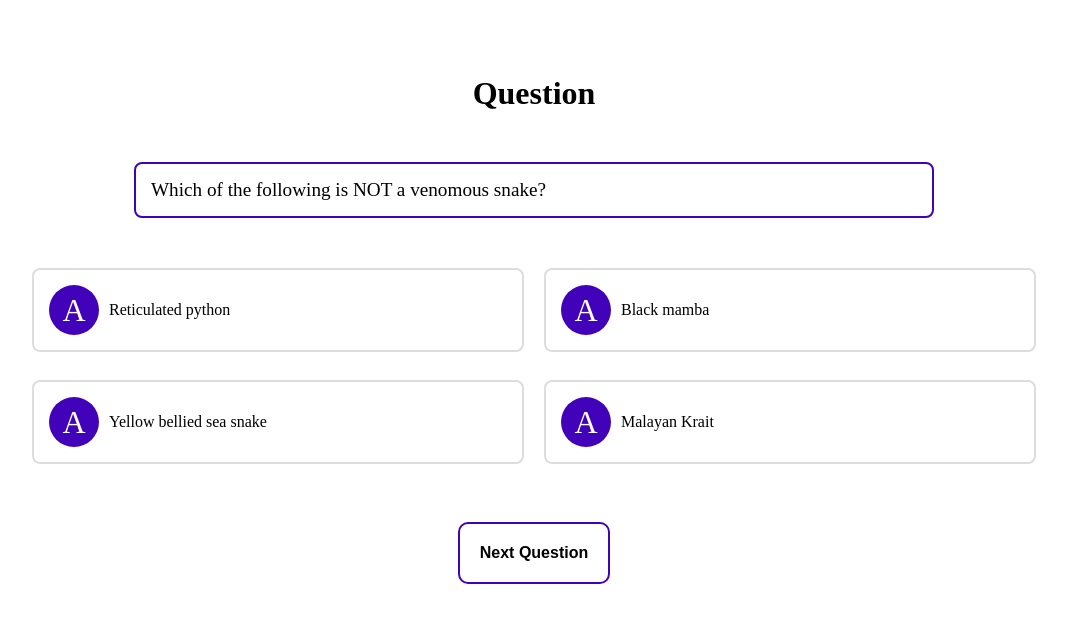
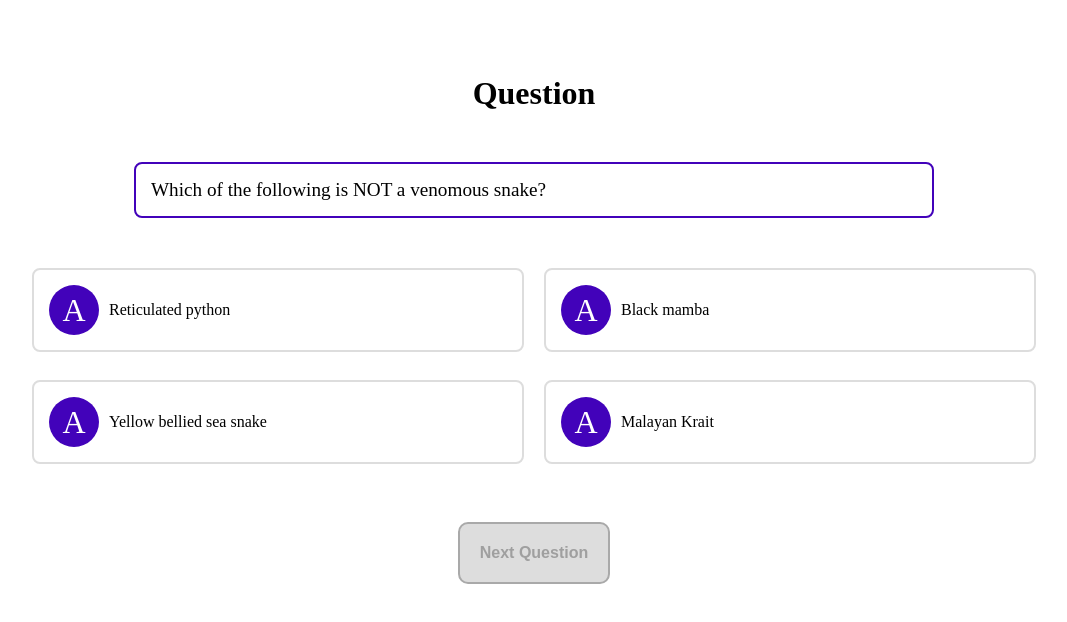
Before and after one commit to Chupacabra44/my-react-quiz, a React (Create React App) app: page / in a window 1280 px wide. Shown: the top 622 px of the page, without its empty margins (106-1173 px from the left). Built offline with nearby package versions, Linux system fonts and the light colour scheme.

Commit message:
adding disabled button if the answer is not clicked

```diff
--- a/src/components/Answers.jsx
+++ b/src/components/Answers.jsx
@@ -1,5 +1,9 @@
-const Answers = ({ shuffledAnswers, selectedAnswer, setSelectedAnswer }) => {
-  console.log(shuffledAnswers);
+const Answers = ({
+  shuffledAnswers,
+  selectedAnswer,
+  setSelectedAnswer,
+  setIsAnswered,
+}) => {
   return (
     <div>
       <div className="answers">
@@ -11,7 +15,12 @@ const Answers = ({ shuffledAnswers, selectedAnswer, setSelectedAnswer }) => {
 
           return (
             <div
-              onClick={() => setSelectedAnswer(answer)}
+              onClick={() => {
+                if (!selectedAnswer) {
+                  setSelectedAnswer(answer);
+                  setIsAnswered(true);
+                }
+              }}
               key={index}
               className={className}
             >
--- a/src/components/Quiz.jsx
+++ b/src/components/Quiz.jsx
@@ -9,7 +9,7 @@ const Quiz = () => {
   const [shuffledAnswers, setShuffledAnswers] = useState([]);
   const currentQuestion = data[currentIndex];
   const [selectedAnswer, setSelectedAnswer] = useState(null);
-  const [isTrue, setIsTrue] = useState(true);
+  const [isAnswered, setIsAnswered] = useState(true);
 
   const shuffleAnswers = (answers) => {
     const newAnswers = [...answers];
@@ -38,6 +38,7 @@ const Quiz = () => {
 
   useEffect(() => {
     setSelectedAnswer(null);
+    setIsAnswered(false);
   }, [currentIndex]);
 
   const allQuestionsDone = currentIndex >= data.length - 1;
@@ -52,11 +53,12 @@ const Quiz = () => {
             shuffledAnswers={shuffledAnswers}
             selectedAnswer={selectedAnswer}
             setSelectedAnswer={setSelectedAnswer}
+            setIsAnswered={setIsAnswered}
           />
           <div className="btnWrapper">
             <button
               onClick={() => setCurrentIndex((prev) => prev + 1)}
-              disabled={allQuestionsDone}
+              disabled={!isAnswered}
             >
               Next Question
             </button>
```
